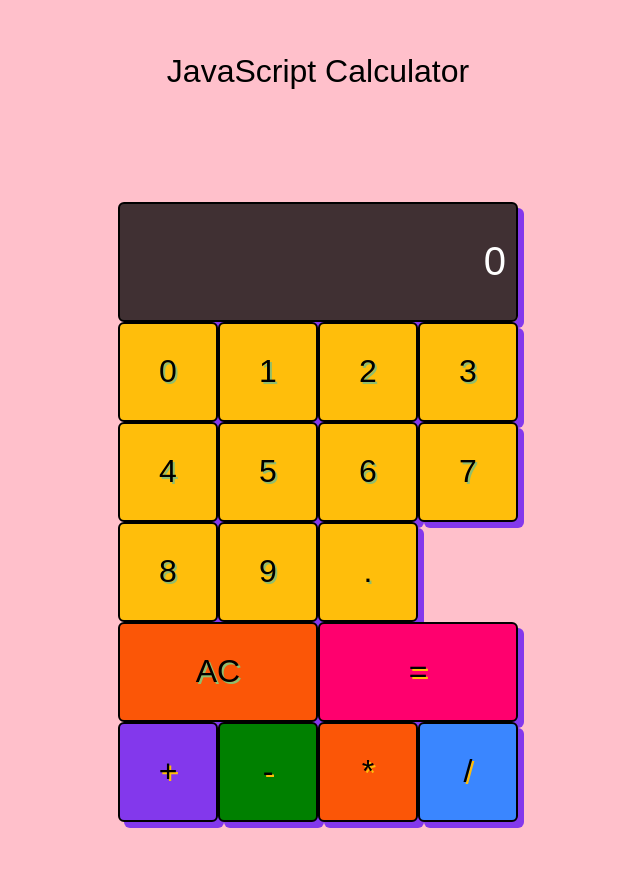
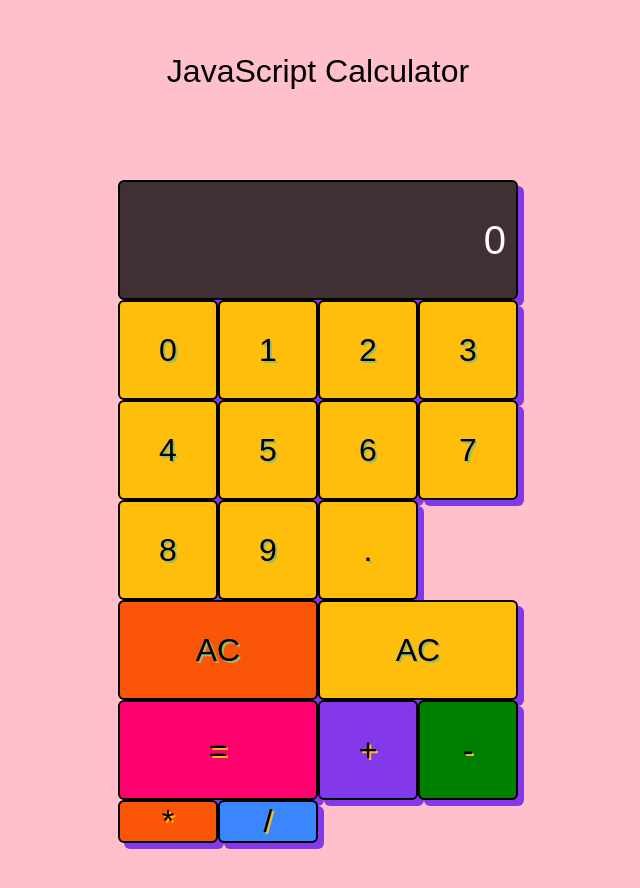
Before and after one commit to JohanCodeForFun/javascript-calculator, a React (Vite) app: page / in a window 1280 px wide. Shown: the top 888 px of the page, without its empty margins (322-962 px from the left). Built offline with nearby package versions, Linux system fonts and the light colour scheme.

Commit message:
WIP style calc with grid

```diff
--- a/src/components/Operations.tsx
+++ b/src/components/Operations.tsx
@@ -8,19 +8,22 @@ export default function Operations({ currentDigits, onChangeOperations, clearDis
   function handleOperationsClick(operation: string) {
     // function to look at if * is in the disaply, don't add aditional *.
     // current implemmentation breaks the test.
-    // if (
-    //   currentDigits.charAt(currentDigits.length - 1) === "*" ||
-    //   currentDigits.charAt(currentDigits.length - 1) === "/" ||
-    //   currentDigits.charAt(currentDigits.length - 1) === "+" ||
-    //   currentDigits.charAt(currentDigits.length - 1) === "-"
-    //   ) {
-    //   onChangeOperations('' + currentDigits.slice(0, currentDigits.length - 1) + operation)
-    // } else {
-    //   onChangeOperations('' + currentDigits + operation)
-    // }
+    if (
+      currentDigits.charAt(currentDigits.length - 1) === "*" ||
+      currentDigits.charAt(currentDigits.length - 1) === "/" ||
+      currentDigits.charAt(currentDigits.length - 1) === "+" ||
+      currentDigits.charAt(currentDigits.length - 1) === "-"
+      ) {
+      onChangeOperations('' + currentDigits.slice(0, currentDigits.length - 1) + operation)
+    } else {
+      onChangeOperations('' + currentDigits + operation)
+    }
 
     if (operation === "clear") {
       clearDisplay(0)
+    }
+    if (operation === "=") {
+      console.log(currentDigits)
     }
   }
 
@@ -28,6 +31,8 @@ export default function Operations({ currentDigits, onChangeOperations, clearDis
     <>
       <button id="clear" className="btn-ac span-two"
       onClick={() => handleOperationsClick('clear')}>AC</button>
+      <button id="delete" className="btn-del span-two"
+      onClick={() => handleOperationsClick('delete')}>AC</button>
       <button id="equals" className="btn-equal span-two"
       onClick={() => handleOperationsClick('=')}>=</button>
       <button id="add" className="btn-add"
```
